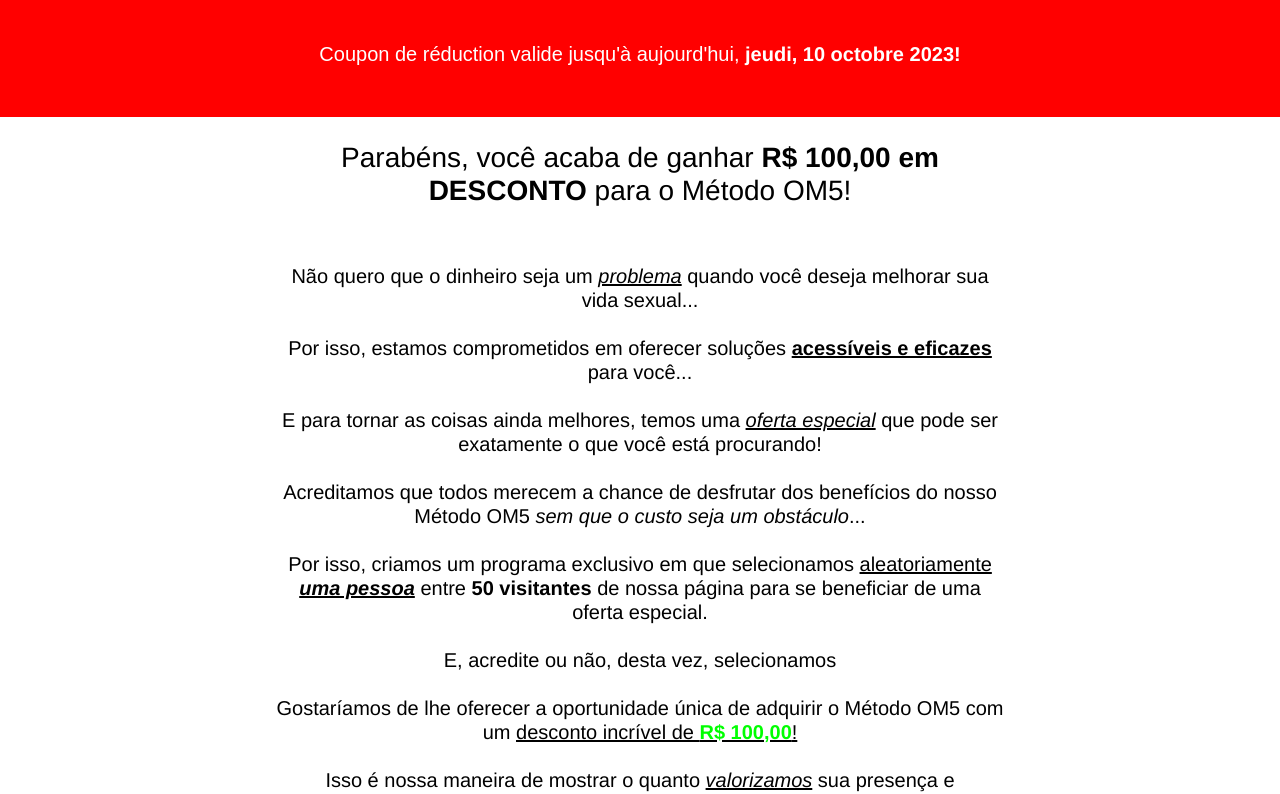
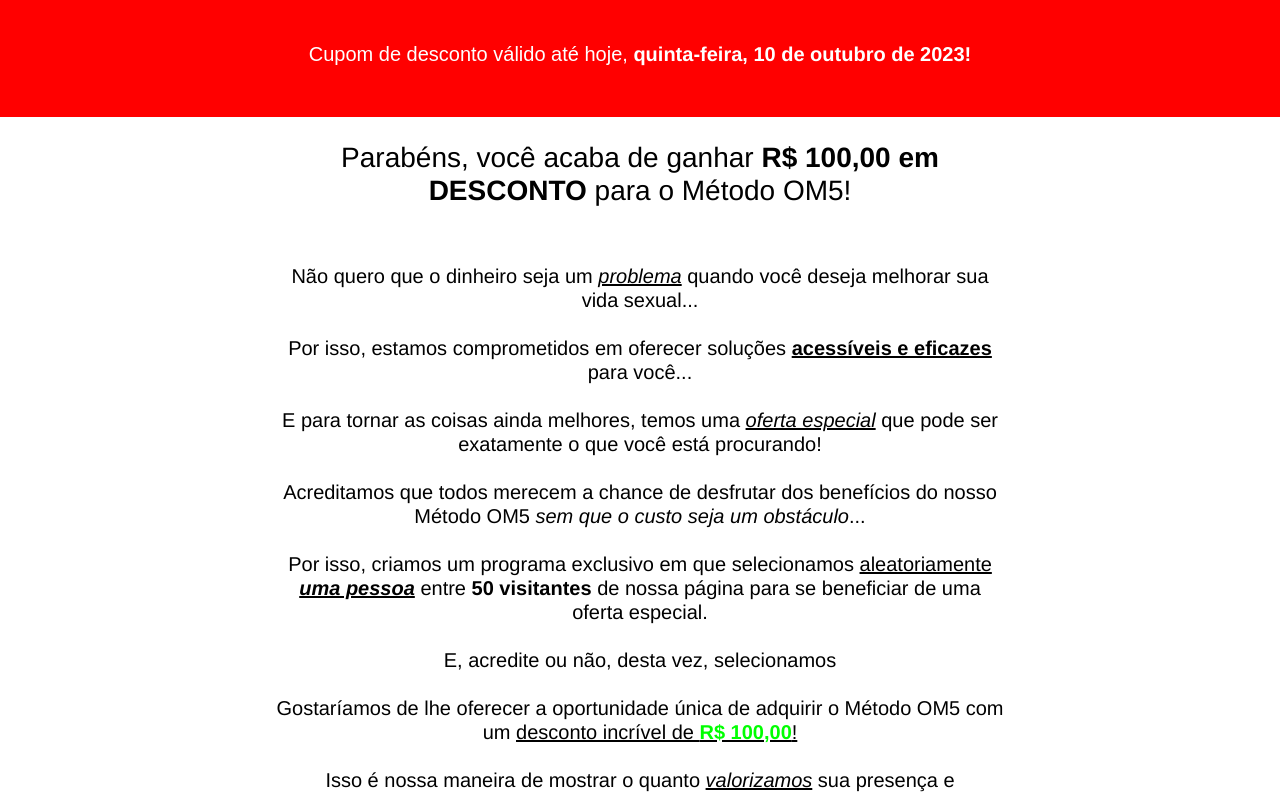
Before and after one commit to heulerkretli/lpc.salutevida.online, a plain HTML site: page br/index.html in a window 1280 px wide. Shown: the top 794 px of the page. Drawn offline with nearby package versions, Linux system fonts and the light colour scheme.

Commit message:
Update index.html

```diff
--- a/br/index.html
+++ b/br/index.html
@@ -45,8 +45,8 @@
     </style>
 
 <script language=javascript type="text/javascript">
-dayName = new Array ("dimanche", "lundi", "mardi", "mercredi", "jeudi", "vendredi", "samedi")
-monName = new Array ("janvier", "février", "mars", "avril", "mai", "juin", "août", "octobre", "novembre", "décembre")
+dayName = new Array ("domingo", "segunda-feira", "terça-feira", "quarta-feira", "quinta-feira", "sexta-feira", "sábado")
+monName = new Array ("janeiro", "fevereiro", "março", "abril", "maio", "junho", "agosto", "outubro", "novembro", "dezembro")
 now = new Date
 </script>
 
@@ -93,7 +93,7 @@ now = new Date
 <div class="banner py-lg-1 py-sm-1 center white">
 <script language=javascript type="text/javascript">
 now = new Date
-document.write ("<br><h5> Coupon de réduction valide jusqu'à aujourd'hui, <b>" + dayName[now.getDay() ] + ", " + now.getDate () + " " + monName [now.getMonth() ]   +  " "  +     now.getFullYear () + "! </b></h5><br>")
+document.write ("<br><h5> Cupom de desconto válido até hoje, <b>" + dayName[now.getDay() ] + ", " + now.getDate () + " de " + monName [now.getMonth() ]   +  " de "  +     now.getFullYear () + "! </b></h5><br>")
 
 </script>
     </div>
```
